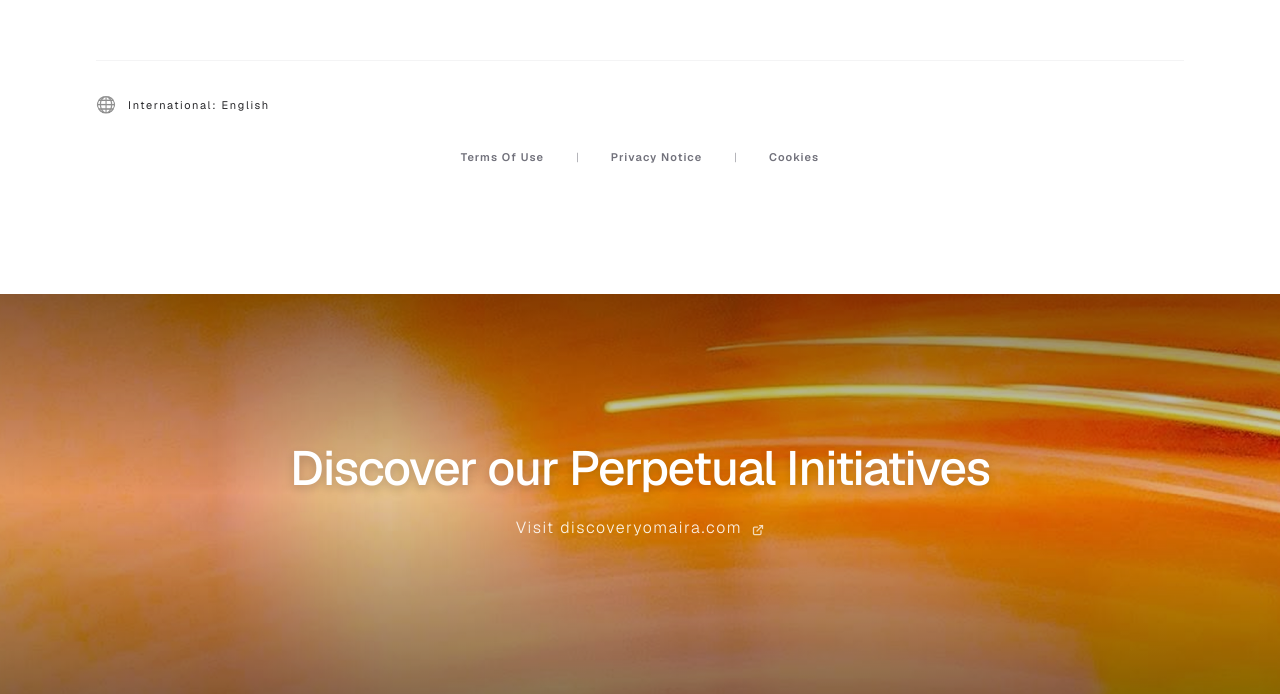
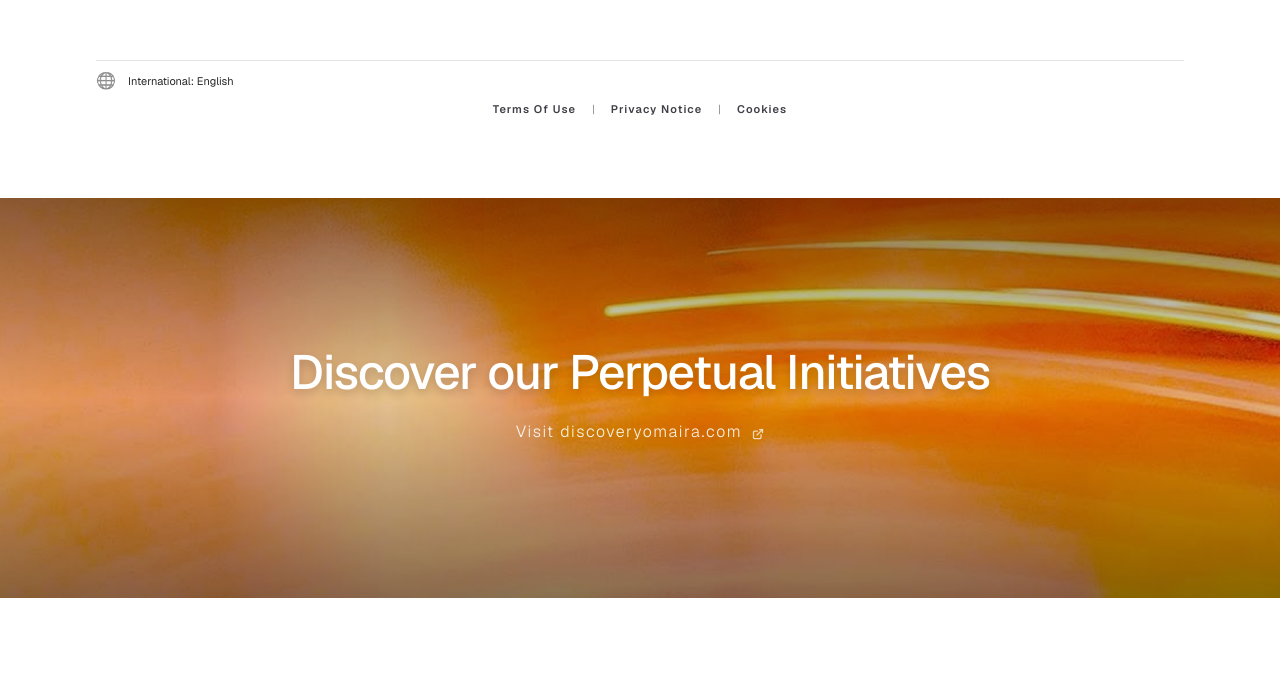
Before and after one commit to karnaufal/fai-portofolio, a Next.js app: page /about in a window 1280 px wide. Shown: the part 4316-5010 px from the top of the page. After the commit the page ends 4914 px from the top, so only its background shows below. Built offline with nearby package versions, Linux system fonts and the light colour scheme.

Commit message:
adjustment: layout formal footer

```diff
--- a/app/about/page.tsx
+++ b/app/about/page.tsx
@@ -226,28 +226,28 @@ export default function AboutPage() {
                     </div>
 
                     {/* 3. Formal Footer - Minimalist Fine Print (Gapless & Compact) */}
-                    <div className="w-full max-w-8xl mx-auto px-10 md:px-24 mt-40">
-                        <div className="pt-8 border-t border-zinc-100 pt -12 pb-12">
-                            <div className="flex flex-col gap-8 text-[10px] md:text-[11px] font-normal"> {/* gap-16 dikecilin jadi gap-8 */}
+                    <div className="w-full max-w-8xl mx-auto px-20 md:px-24 mt-40">
+                        <div className="pt-2 border-t border-zinc-200">
+                            <div className="flex flex-col gap-2 text-[10px] md:text-[11px] font-normal">
 
                                 {/* 1. Language Picker */}
                                 <div className="flex items-center gap-3 group cursor-pointer w-fit">
                                     <span className="text-base grayscale group-hover:grayscale-0 transition-all duration-500">🌐</span>
-                                    <span className="tracking-[0.15em] capitalized text-zinc-800 group-hover:text-black transition-colors">
+                                    <span className="capitalized text-zinc-800 group-hover:text-black transition-colors">
                                         International: English
                                     </span>
                                 </div>
 
                                 {/* 2. Legal Links - Centered, Capitalized, Semi-bold */}
-                                <div className="flex flex-wrap justify-center items-center gap-x-6 md:gap-x-8 text-zinc-500">
+                                <div className="flex flex-wrap justify-center items-center gap-x-2 md:gap-x-4 text-zinc-700">
                                     <a href="#" className="hover:text-black tracking-widest capitalize font-semibold transition-all duration-300">
                                         Terms of use
                                     </a>
-                                    <span className="text-zinc-500 font-extralight">|</span>
+                                    <span className="text-zinc-700 font-extralight">|</span>
                                     <a href="#" className="hover:text-black tracking-widest capitalize font-semibold transition-all duration-300">
                                         Privacy notice
                                     </a>
-                                    <span className="text-zinc-500 font-extralight">|</span>
+                                    <span className="text-zinc-700 font-extralight">|</span>
                                     <a href="#" className="hover:text-black tracking-widest capitalize font-semibold transition-all duration-300">
                                         Cookies
                                     </a>
```
